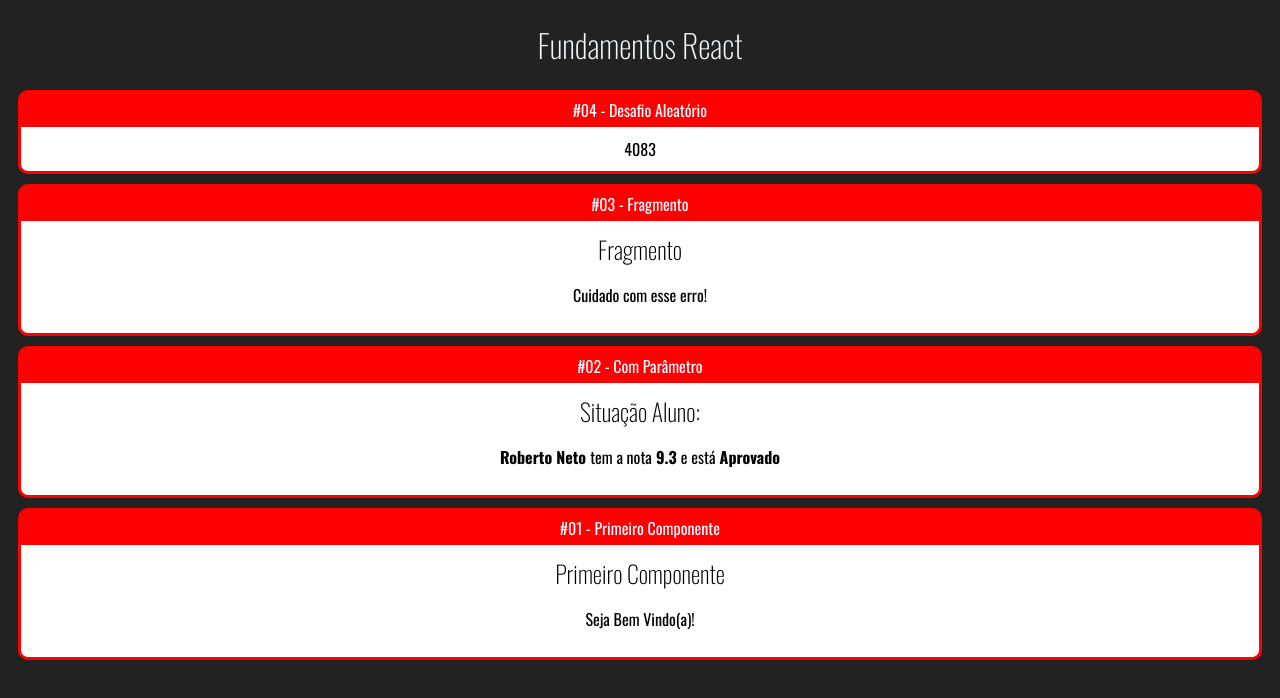
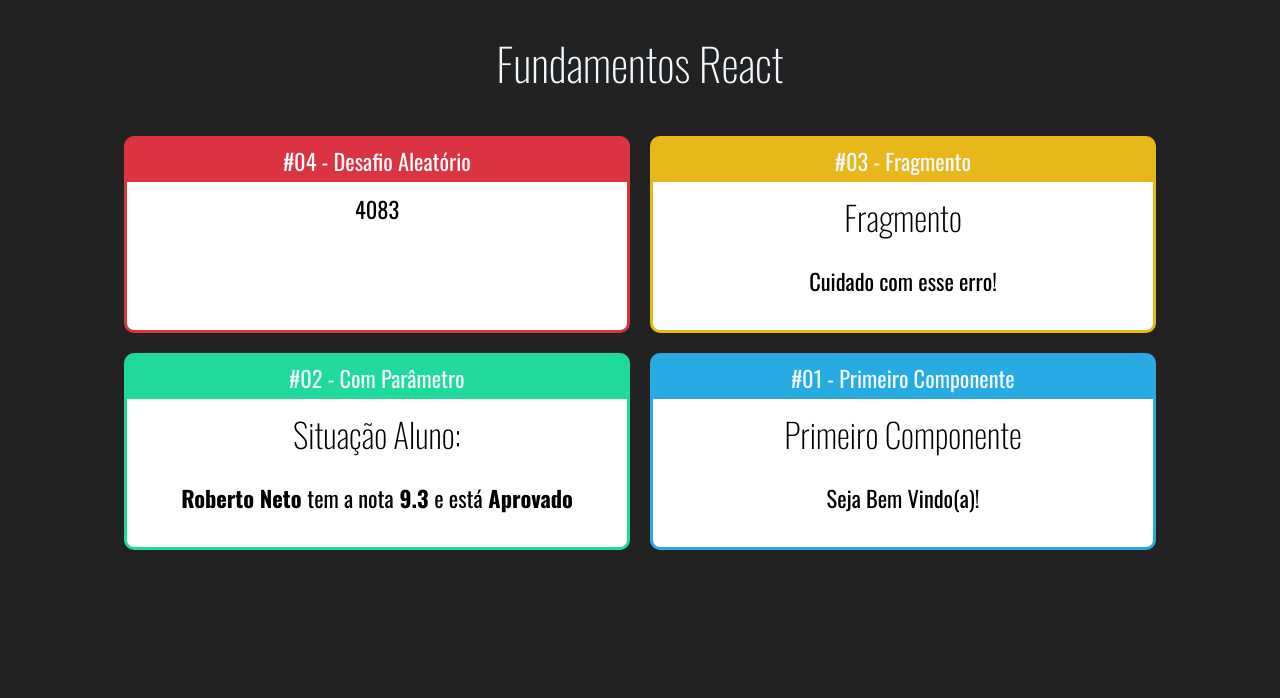
Before and after one commit to Robertorosmaninho/fundamentos-react, a React (Create React App) app: page / in a window 1280 px wide. Shown: the top 698 px of the page. Built offline with nearby package versions, Linux system fonts and the light colour scheme.

Commit message:
Using css on card components

```diff
--- /dev/null
+++ b/src/App.css
@@ -0,0 +1,5 @@
+.App .Cards {
+    display: flex;
+    flex-wrap: wrap;
+    justify-content: center;
+}
--- a/src/App.jsx
+++ b/src/App.jsx
@@ -1,3 +1,4 @@
+import './App.css'
 import React from 'react'
 
 import Primeiro from './components/basicos/Primeiro' // Por ser um export default não necessariamente o nome do componente deve ser o mesmo que o componente exportado
@@ -8,17 +9,19 @@ import Card from './components/layout/Card'
 
 // eslint-disable-next-line import/no-anonymous-default-export
 export default _ =>
-    <div id="app">
+    <div className="App">
         <h1>Fundamentos React</h1>
-        <Card titulo="#04 - Desafio Aleatório">
+
+        <div className="Cards">
+            <Card titulo="#04 - Desafio Aleatório" color="#DB3340">
                 <Random min={1} max={10000} />
             </Card>
 
-        <Card titulo="#03 - Fragmento">
+            <Card titulo="#03 - Fragmento" color="#E8B71A">
                 <Fragmento />
             </Card>
 
-        <Card titulo="#02 - Com Parâmetro">
+            <Card titulo="#02 - Com Parâmetro" color="#1FDA9A">
                 <ComParametro
                     titulo="Situação Aluno:"
                     aluno="Roberto Neto"
@@ -26,9 +29,9 @@ export default _ =>
                 />
             </Card>
 
-        <Card titulo="#01 - Primeiro Componente">
+            <Card titulo="#01 - Primeiro Componente" color="#28ABE3">
                 <Primeiro></Primeiro>
             </Card>
 
-
         </div>
+    </div>
--- a/src/components/layout/Card.css
+++ b/src/components/layout/Card.css
@@ -1,9 +1,13 @@
 .Card {
-    background-color: red;
-    border: 3px solid red;
+    border: 3px solid;
     border-radius: 10px;
     overflow: hidden;
     margin: 10px;
+
+    display: flex;
+    flex-direction: column;
+    min-width: 500px;
+    max-width: 500px;
 }
 
 .Card .Title {
@@ -14,6 +18,7 @@
 }
 
 .Card .Content {
+    flex: 1;
     background-color: #fff;
     color: #000;
     padding: 10px;
--- a/src/components/layout/Card.jsx
+++ b/src/components/layout/Card.jsx
@@ -3,8 +3,14 @@ import React from "react";
 
 // eslint-disable-next-line import/no-anonymous-default-export
 export default props => {
+
+    const cardStyle = {
+        backgroundColor: props.color || '#F7EAC8',
+        borderColor: props.color || '#F7EAC8',
+    }
+
     return (
-        <div className="Card">
+        <div className="Card" style={cardStyle}>
             <div className="Title"> {props.titulo}</div>
             <div className="Content">
                 {props.children}
--- a/src/index.css
+++ b/src/index.css
@@ -3,6 +3,7 @@ body {
     background-color: #222;
     color: aliceblue;
     text-align: center;
+    font-size: 1.4rem;
 }
 
 h1, h2, h3 {
```
Also changed, not shown: 1 other file (tests, documents, lock files or other folders). Lines whose indentation alone changed are shown as unchanged.
